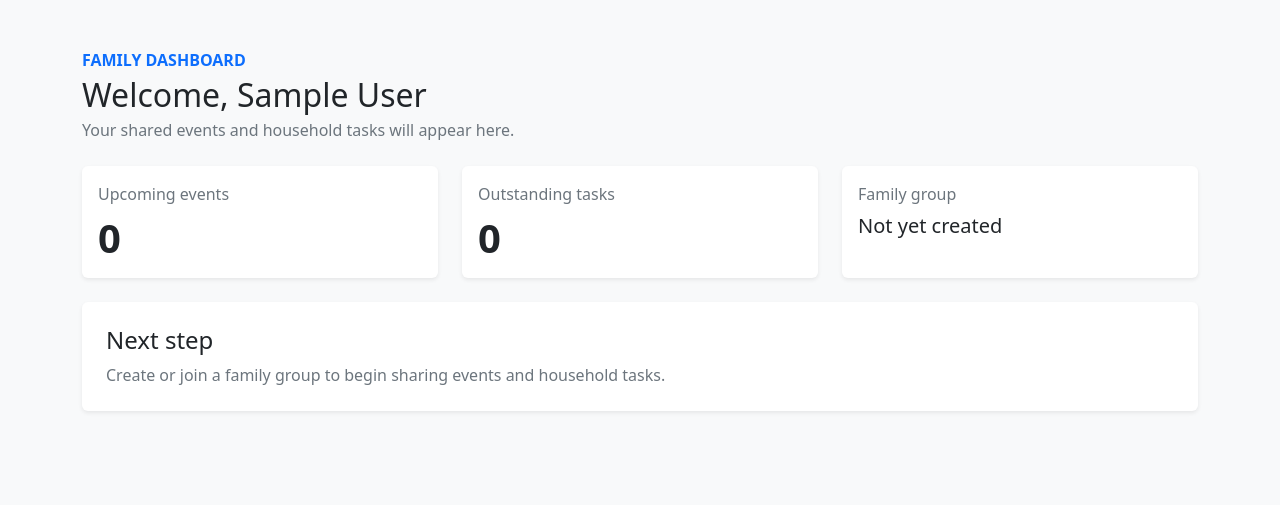
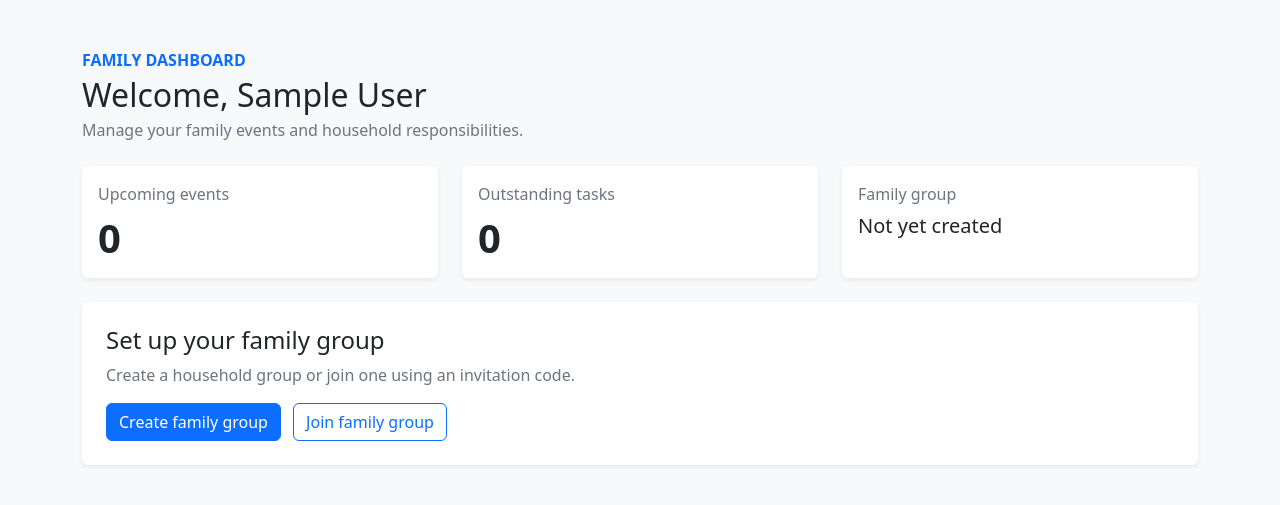
Before and after one commit to bernigoche-hue/home-secretary, a Flask app: page /dashboard in a window 1280 px wide. Shown: the part 56-561 px from the top of the page. Run offline with Flask 3, Linux system fonts and the light colour scheme; the visitor is signed in with stand-in values (Sample User, id 1).

Commit message:
Implement family group creation joining and member management

```diff
--- a/app/routes.py
+++ b/app/routes.py
@@ -1,12 +1,37 @@
+import secrets
+import string
+
 from flask import Blueprint, flash, redirect, render_template, url_for
 from flask_login import current_user, login_required, login_user, logout_user
 
 from app.extensions import db
-from app.forms import LoginForm, RegistrationForm
-from app.models import User
+from app.forms import (
+    CreateFamilyGroupForm,
+    JoinFamilyGroupForm,
+    LoginForm,
+    RegistrationForm,
+)
+from app.models import FamilyGroup, User
 
 
 main = Blueprint("main", __name__)
+
+
+def generate_unique_invite_code() -> str:
+    """Generate a unique eight-character family invitation code."""
+    alphabet = string.ascii_uppercase + string.digits
+
+    while True:
+        code = "HS-" + "".join(
+            secrets.choice(alphabet) for _ in range(5)
+        )
+
+        existing_group = FamilyGroup.query.filter_by(
+            invite_code=code
+        ).first()
+
+        if existing_group is None:
+            return code
 
 
 @main.route("/")
@@ -25,6 +50,7 @@ def register():
 
     if form.validate_on_submit():
         email = form.email.data.strip().lower()
+
         existing_user = User.query.filter_by(email=email).first()
 
         if existing_user is not None:
@@ -89,6 +115,99 @@ def dashboard():
     return render_template("dashboard.html")
 
 
+@main.route("/family")
+@login_required
+def family():
+    """Display the current user's family group."""
+    if current_user.family_group is None:
+        flash(
+            "Create or join a family group first.",
+            "info",
+        )
+        return redirect(url_for("main.dashboard"))
+
+    return render_template(
+        "family.html",
+        family_group=current_user.family_group,
+    )
+
+
+@main.route("/family/create", methods=["GET", "POST"])
+@login_required
+def create_family():
+    """Create a family group for the authenticated user."""
+    if current_user.family_group is not None:
+        flash(
+            "You already belong to a family group.",
+            "warning",
+        )
+        return redirect(url_for("main.family"))
+
+    form = CreateFamilyGroupForm()
+
+    if form.validate_on_submit():
+        family_group = FamilyGroup(
+            name=form.name.data.strip(),
+            invite_code=generate_unique_invite_code(),
+        )
+
+        db.session.add(family_group)
+        db.session.flush()
+
+        current_user.family_group = family_group
+        current_user.role = "admin"
+
+        db.session.commit()
+
+        flash(
+            f"{family_group.name} was created successfully.",
+            "success",
+        )
+        return redirect(url_for("main.family"))
+
+    return render_template("create_family.html", form=form)
+
+
+@main.route("/family/join", methods=["GET", "POST"])
+@login_required
+def join_family():
+    """Join an existing family group using its invitation code."""
+    if current_user.family_group is not None:
+        flash(
+            "You already belong to a family group.",
+            "warning",
+        )
+        return redirect(url_for("main.family"))
+
+    form = JoinFamilyGroupForm()
+
+    if form.validate_on_submit():
+        invite_code = form.invite_code.data.strip().upper()
+
+        family_group = FamilyGroup.query.filter_by(
+            invite_code=invite_code
+        ).first()
+
+        if family_group is None:
+            flash(
+                "The invitation code is invalid.",
+                "danger",
+            )
+            return render_template("join_family.html", form=form)
+
+        current_user.family_group = family_group
+        current_user.role = "member"
+        db.session.commit()
+
+        flash(
+            f"You have joined {family_group.name}.",
+            "success",
+        )
+        return redirect(url_for("main.family"))
+
+    return render_template("join_family.html", form=form)
+
+
 @main.route("/logout")
 @login_required
 def logout():
--- a/app/templates/base.html
+++ b/app/templates/base.html
@@ -39,7 +39,14 @@
                 >
                     Dashboard
                 </a>
-
+{% if current_user.family_group %}
+    <a
+        class="nav-link"
+        href="{{ url_for('main.family') }}"
+    >
+        Family
+    </a>
+{% endif %}
                 <a
                     class="nav-link"
                     href="{{ url_for('main.logout') }}"
--- a/app/templates/dashboard.html
+++ b/app/templates/dashboard.html
@@ -3,7 +3,6 @@
 {% block title %}Dashboard | Home Secretary{% endblock %}
 
 {% block content %}
-
 <div class="d-flex justify-content-between align-items-center mb-4">
     <div>
         <p class="text-primary fw-semibold mb-1">
@@ -15,23 +14,17 @@
         </h1>
 
         <p class="text-secondary mb-0">
-            Your shared events and household tasks will appear here.
+            Manage your family events and household responsibilities.
         </p>
     </div>
 </div>
 
 <div class="row g-4">
-
     <div class="col-md-4">
         <div class="card border-0 shadow-sm h-100">
             <div class="card-body">
-                <p class="text-secondary mb-2">
-                    Upcoming events
-                </p>
-
-                <p class="display-6 fw-semibold mb-0">
-                    0
-                </p>
+                <p class="text-secondary mb-2">Upcoming events</p>
+                <p class="display-6 fw-semibold mb-0">0</p>
             </div>
         </div>
     </div>
@@ -39,13 +32,8 @@
     <div class="col-md-4">
         <div class="card border-0 shadow-sm h-100">
             <div class="card-body">
-                <p class="text-secondary mb-2">
-                    Outstanding tasks
-                </p>
-
-                <p class="display-6 fw-semibold mb-0">
-                    0
-                </p>
+                <p class="text-secondary mb-2">Outstanding tasks</p>
+                <p class="display-6 fw-semibold mb-0">0</p>
             </div>
         </div>
     </div>
@@ -53,34 +41,63 @@
     <div class="col-md-4">
         <div class="card border-0 shadow-sm h-100">
             <div class="card-body">
-                <p class="text-secondary mb-2">
-                    Family group
-                </p>
+                <p class="text-secondary mb-2">Family group</p>
 
-                <p class="h5 mb-0">
-                    {% if current_user.family_group %}
+                {% if current_user.family_group %}
+                    <p class="h5 mb-1">
                         {{ current_user.family_group.name }}
-                    {% else %}
-                        Not yet created
-                    {% endif %}
-                </p>
+                    </p>
+
+                    <small class="text-secondary">
+                        {{ current_user.family_group.members|length }}
+                        member{% if current_user.family_group.members|length != 1 %}s{% endif %}
+                    </small>
+                {% else %}
+                    <p class="h5 mb-0">Not yet created</p>
+                {% endif %}
             </div>
         </div>
     </div>
-
 </div>
 
 <div class="card border-0 shadow-sm mt-4">
     <div class="card-body p-4">
-        <h2 class="h4">
-            Next step
-        </h2>
+        {% if current_user.family_group %}
+            <h2 class="h4">Your family space is ready</h2>
 
-        <p class="text-secondary mb-0">
-            Create or join a family group to begin sharing events
-            and household tasks.
-        </p>
+            <p class="text-secondary">
+                View household members and share the invitation code
+                with another family member.
+            </p>
+
+            <a
+                class="btn btn-primary"
+                href="{{ url_for('main.family') }}"
+            >
+                View family group
+            </a>
+        {% else %}
+            <h2 class="h4">Set up your family group</h2>
+
+            <p class="text-secondary">
+                Create a household group or join one using an
+                invitation code.
+            </p>
+
+            <a
+                class="btn btn-primary me-2"
+                href="{{ url_for('main.create_family') }}"
+            >
+                Create family group
+            </a>
+
+            <a
+                class="btn btn-outline-primary"
+                href="{{ url_for('main.join_family') }}"
+            >
+                Join family group
+            </a>
+        {% endif %}
     </div>
 </div>
-
 {% endblock %}
```
Also changed, not shown: app/forms.py (+31 -19 lines), app/templates/create_family.html (added, +52 -0 lines), app/templates/family.html (added, +81 -0 lines), app/templates/join_family.html (added, +52 -0 lines).
